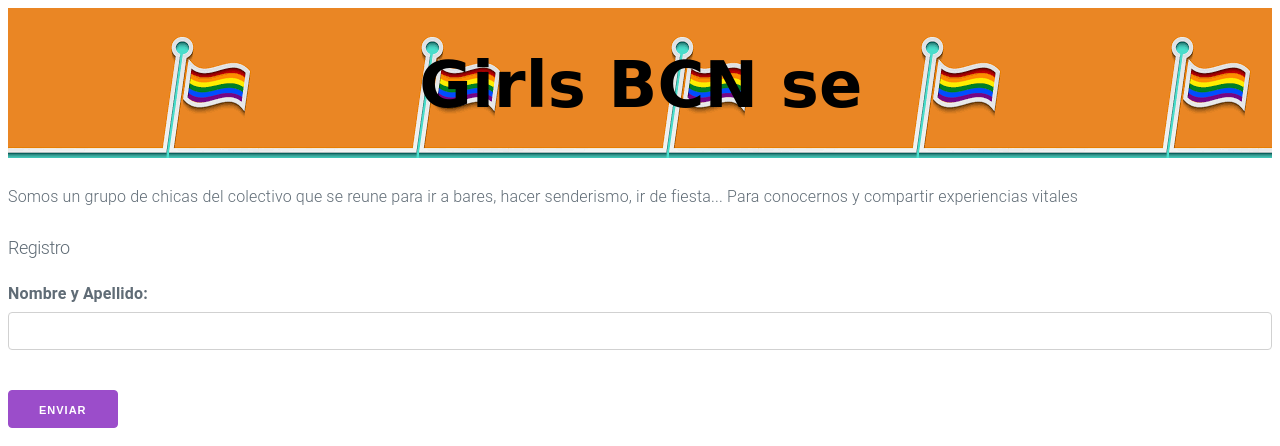
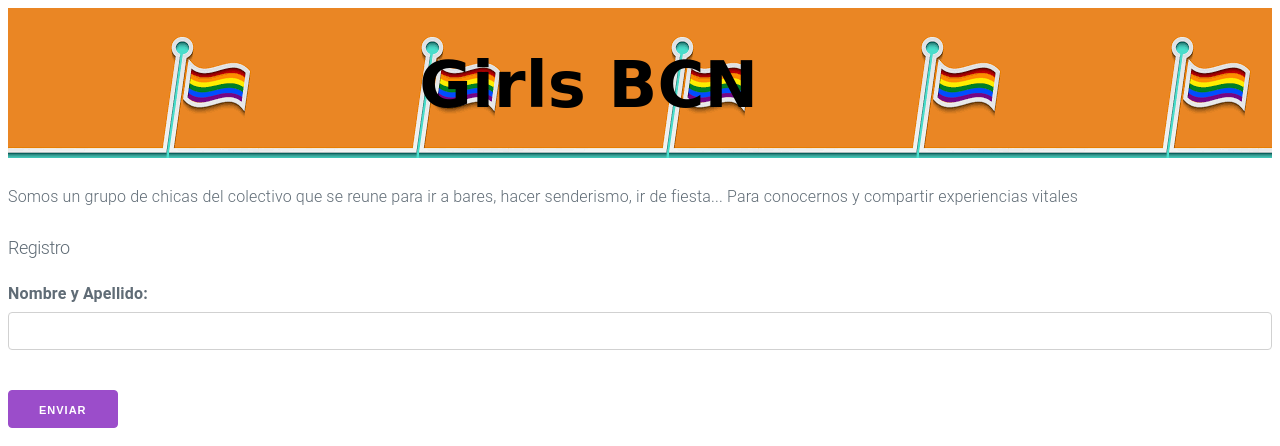
Before and after one commit to sofiasofiasml/girl-bcn.github.io, a website: page public/index.html in a window 1280 px wide. Shown: the top 446 px of the page. Drawn offline with Linux system fonts and the light colour scheme; a web font is replaced by a local one.

Commit message:
action fuera

```diff
--- a/public/index.html
+++ b/public/index.html
@@ -13,7 +13,7 @@
 <body>
     <div id="title">
         <br>
-        <p>Girls BCN se</p>
+        <p>Girls BCN</p>
     </div>
     <br>
     <p>Somos un grupo de chicas del colectivo que se reune para ir a bares, hacer senderismo, ir de fiesta... Para conocernos y compartir experiencias vitales </p>
```
Also changed, not shown: .github/workflows/firebase-hosting-merge.yml (deleted), .github/workflows/firebase-hosting-pull-request.yml (deleted), .github/workflows/main.yml (deleted).
